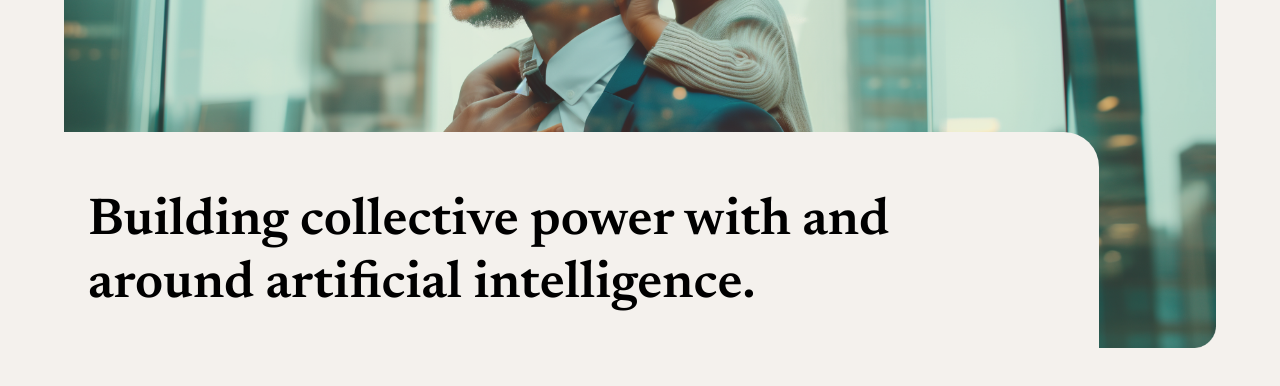
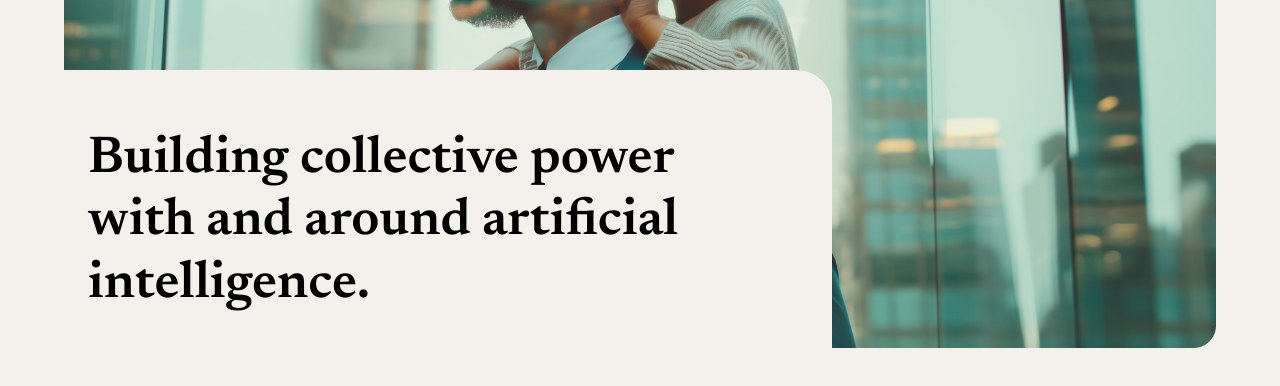
Before and after one commit to ai4abolition/website, a React (Vite) app: page / in a window 1280 px wide. Shown: the part 710-1096 px from the top of the page. Built offline with nearby package versions, Linux system fonts and the light colour scheme; a web font is replaced by a local one.

Commit message:
fix hero image caption

```diff
--- a/src/index.css
+++ b/src/index.css
@@ -1069,6 +1069,22 @@ video {
   width: auto;
 }
 
+.w-\[535px\] {
+  width: 535px;
+}
+
+.w-\[400px\] {
+  width: 400px;
+}
+
+.w-\[500px\] {
+  width: 500px;
+}
+
+.w-2\/3 {
+  width: 66.666667%;
+}
+
 .min-w-0 {
   min-width: 0px;
 }
@@ -1103,6 +1119,10 @@ video {
 
 .max-w-md {
   max-width: 35rem;
+}
+
+.max-w-\[500px\] {
+  max-width: 500px;
 }
 
 .flex-1 {
@@ -2353,6 +2373,14 @@ video {
 }
 
 @media (min-width: 480px) {
+  .sm\:w-\[500px\] {
+    width: 500px;
+  }
+
+  .sm\:w-\[300px\] {
+    width: 300px;
+  }
+
   .sm\:grid-cols-2 {
     grid-template-columns: repeat(2, minmax(0, 1fr));
   }
@@ -2413,6 +2441,31 @@ video {
   .sm\:text-left {
     text-align: left;
   }
+
+  .sm\:text-lg {
+    font-size: 1.25rem;
+    line-height: 1.5;
+  }
+
+  .sm\:text-md {
+    font-size: 1.125rem;
+    line-height: 1.5;
+  }
+
+  .sm\:text-sm {
+    font-size: 0.875rem;
+    line-height: 1.5;
+  }
+
+  .sm\:text-3xl {
+    font-size: 1.75rem;
+    line-height: 1.4;
+  }
+
+  .sm\:text-xl {
+    font-size: 1.25rem;
+    line-height: 1.4;
+  }
 }
 
 @media (min-width: 768px) {
@@ -2490,6 +2543,10 @@ video {
     width: 80%;
   }
 
+  .md\:w-\[500px\] {
+    width: 500px;
+  }
+
   .md\:basis-1\/2 {
     flex-basis: 50%;
   }
@@ -2661,6 +2718,11 @@ video {
     line-height: 1.4;
   }
 
+  .md\:text-6xl {
+    font-size: 2.5rem;
+    line-height: 1.2;
+  }
+
   .md\:leading-\[1\.3\] {
     line-height: 1.3;
   }
@@ -2748,6 +2810,14 @@ video {
     width: 100%;
   }
 
+  .lg\:w-\[1035px\] {
+    width: 1035px;
+  }
+
+  .lg\:w-2\/3 {
+    width: 66.666667%;
+  }
+
   .lg\:max-w-\[40rem\] {
     max-width: 40rem;
   }
@@ -2901,6 +2971,22 @@ video {
     padding-bottom: 12rem;
   }
 
+  .lg\:pb-\[32px\] {
+    padding-bottom: 32px;
+  }
+
+  .lg\:pl-\[24px\] {
+    padding-left: 24px;
+  }
+
+  .lg\:pr-\[50px\] {
+    padding-right: 50px;
+  }
+
+  .lg\:pt-\[59px\] {
+    padding-top: 59px;
+  }
+
   .lg\:text-left {
     text-align: left;
   }
@@ -2930,6 +3016,21 @@ video {
     line-height: 1.5;
   }
 
+  .lg\:text-9xl {
+    font-size: 3.25rem;
+    line-height: 1.2;
+  }
+
+  .lg\:text-7xl {
+    font-size: 2.75rem;
+    line-height: 1.2;
+  }
+
+  .lg\:text-5xl {
+    font-size: 2.25rem;
+    line-height: 1.2;
+  }
+
   .lg\:\[--opacity-closed\:100\%\] {
     --opacity-closed: 100%;
   }
@@ -2940,6 +3041,13 @@ video {
 
   .lg\:\[--y-close\:25\%\] {
     --y-close: 25%;
+  }
+}
+
+@media (min-width: 1280px) {
+  .xl\:text-9xl {
+    font-size: 3.25rem;
+    line-height: 1.2;
   }
 }
 
--- a/src/screens/Home/index.tsx
+++ b/src/screens/Home/index.tsx
@@ -35,8 +35,8 @@ export const Home = () => {
             className="w-full object-cover"
             alt="Hero Image"
           />
-          <div className="bg-timberwolf-100 absolute bottom-0 left-0 max-w-[1035px] rounded-tr-[35px] pl-[24px] pb-[32px] pr-[50px] pt-[59px]">
-            <h2 className="font-serif text-9xl font-semibold">
+          <div className="bg-timberwolf-100 absolute bottom-0 left-0 w-2/3 rounded-tr-[35px] p-4 lg:pl-[24px] lg:pb-[32px] lg:pr-[50px] lg:pt-[59px]">
+            <h2 className="font-serif xl:text-9xl lg:text-4xl sm:text-md md:text-lg font-semibold">
               {en.home.hero.imageText}
             </h2>
           </div>
```
